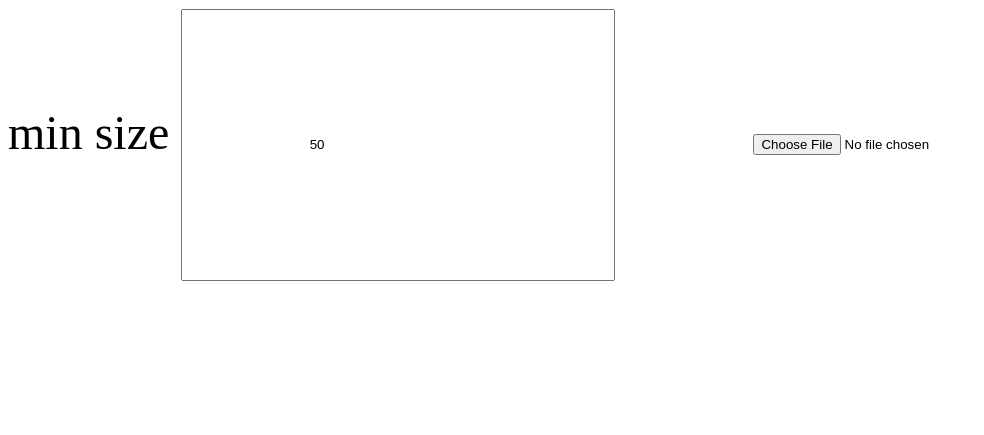
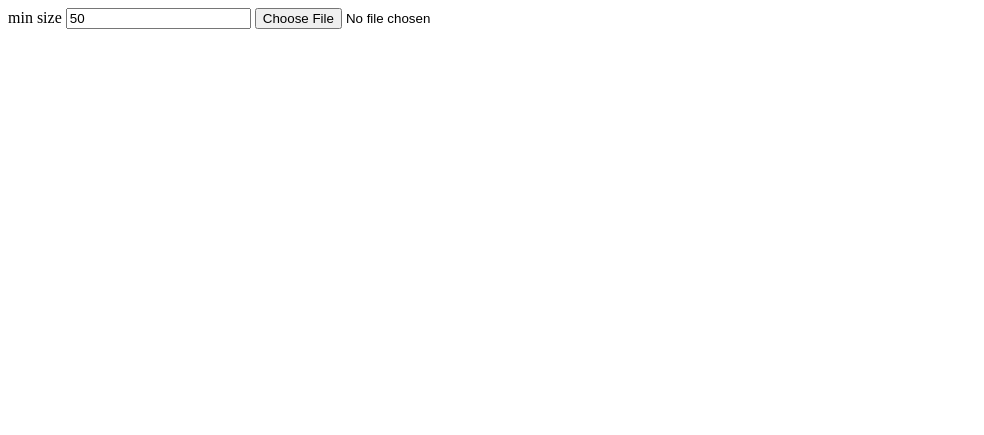
Before and after one commit to sokmontrey/image-to-ascii, a website: page public/index.html in a window 1280 px wide. Shown: the whole page, without its empty margins (0-984 px from the left). Drawn offline with Linux system fonts and the light colour scheme.

Commit message:
not using style instead

```diff
--- a/public/index.html
+++ b/public/index.html
@@ -2,15 +2,6 @@
 	<head>
 		<script defer src='app.js'></script>
 		<style>
-			body{
-				font-size: 300%;
-			}
-			#file-input{
-				padding: 10%;
-			}
-			#min-input{
-				padding: 10%;
-			}
 		</style>
 	</head>
 	<body>
```
